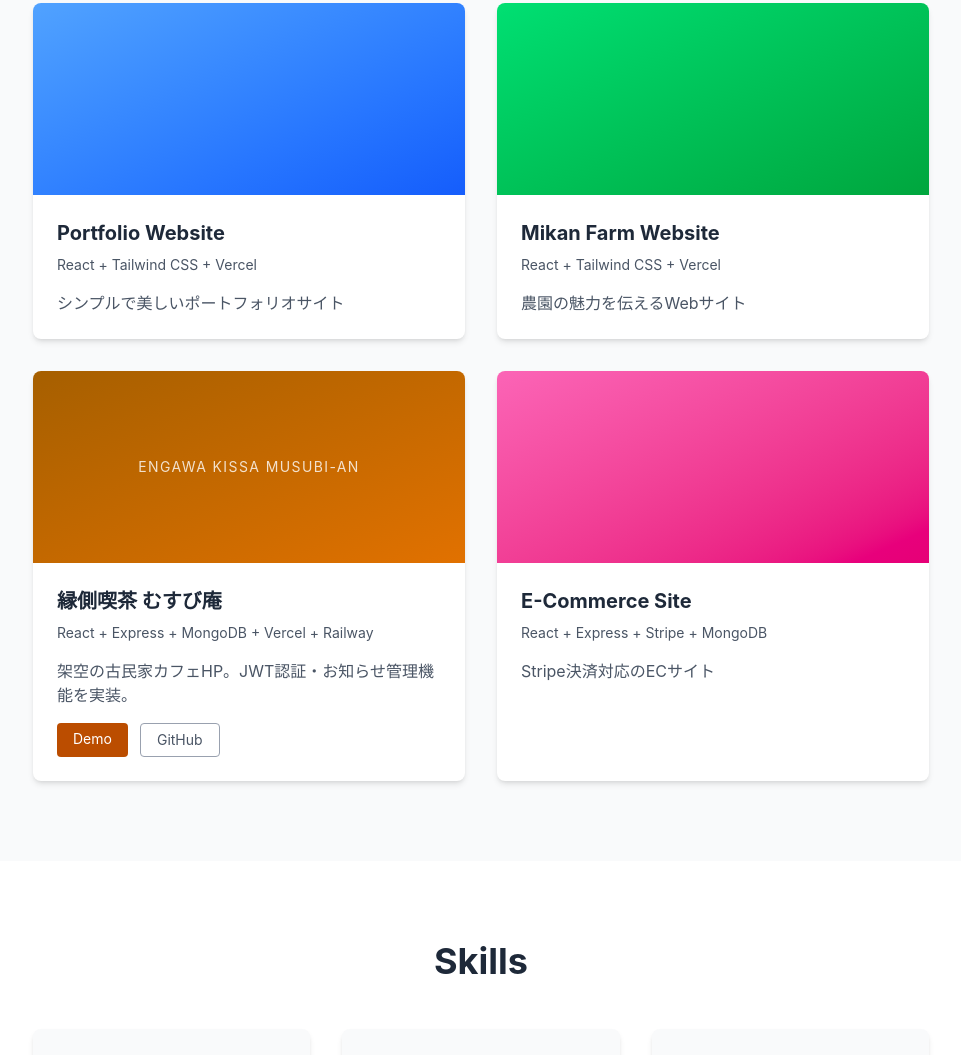
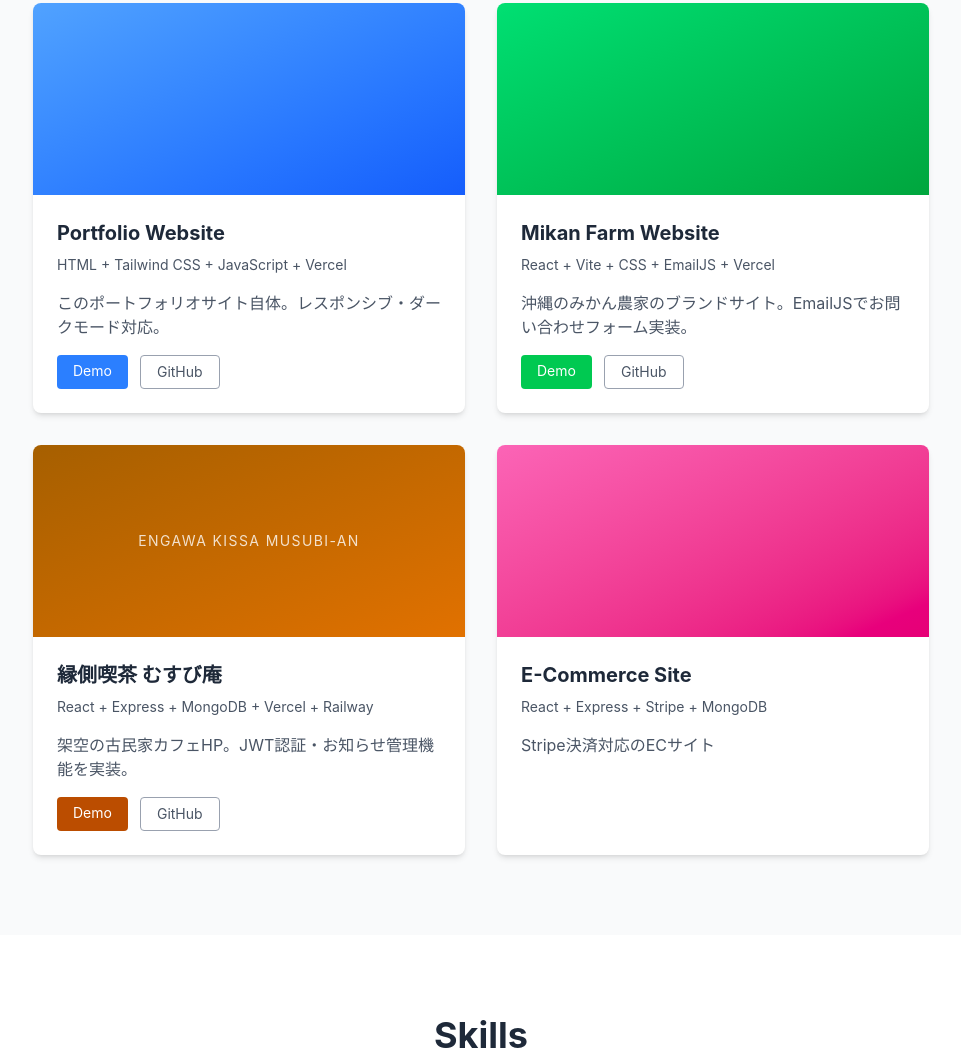
Before and after one commit to tunetune2424/portfolio-2026, a website built with Vite: page index.html in a window 1280 px wide. Shown: the part 1293-2348 px from the top of the page, without its empty margins (159-1120 px from the left). Built offline with nearby package versions, Linux system fonts and the light colour scheme; files whose address does not match are found by name.

Commit message:
feat: PortfolioとMikan FarmにDemo・GitHubリンクを追加
Co-Authored-By: Claude Sonnet 4.6 <noreply@anthropic.com>

```diff
--- a/index.html
+++ b/index.html
@@ -134,8 +134,18 @@
             <div class="h-48 bg-gradient-to-br from-blue-400 to-blue-600"></div>
             <div class="p-6">
               <h3 class="text-xl font-bold text-gray-800 dark:text-white mb-2">Portfolio Website</h3>
-              <p class="text-gray-600 dark:text-gray-300 text-sm mb-4">React + Tailwind CSS + Vercel</p>
-              <p class="text-gray-600 dark:text-gray-300">シンプルで美しいポートフォリオサイト</p>
+              <p class="text-gray-600 dark:text-gray-300 text-sm mb-4">HTML + Tailwind CSS + JavaScript + Vercel</p>
+              <p class="text-gray-600 dark:text-gray-300 mb-4">このポートフォリオサイト自体。レスポンシブ・ダークモード対応。</p>
+              <div class="flex gap-3">
+                <a href="https://portfolio-2026-gilt-two.vercel.app/" target="_blank" rel="noreferrer"
+                  class="text-sm px-4 py-1.5 bg-blue-500 text-white rounded hover:bg-blue-600 transition-colors no-underline">
+                  Demo
+                </a>
+                <a href="https://github.com/tunetune2424/portfolio-2026" target="_blank" rel="noreferrer"
+                  class="text-sm px-4 py-1.5 border border-gray-400 text-gray-600 dark:text-gray-300 rounded hover:bg-gray-100 dark:hover:bg-gray-600 transition-colors no-underline">
+                  GitHub
+                </a>
+              </div>
             </div>
           </div>
 
@@ -145,8 +155,18 @@
             <div class="h-48 bg-gradient-to-br from-green-400 to-green-600"></div>
             <div class="p-6">
               <h3 class="text-xl font-bold text-gray-800 dark:text-white mb-2">Mikan Farm Website</h3>
-              <p class="text-gray-600 dark:text-gray-300 text-sm mb-4">React + Tailwind CSS + Vercel</p>
-              <p class="text-gray-600 dark:text-gray-300">農園の魅力を伝えるWebサイト</p>
+              <p class="text-gray-600 dark:text-gray-300 text-sm mb-4">React + Vite + CSS + EmailJS + Vercel</p>
+              <p class="text-gray-600 dark:text-gray-300 mb-4">沖縄のみかん農家のブランドサイト。EmailJSでお問い合わせフォーム実装。</p>
+              <div class="flex gap-3">
+                <a href="https://mikan-farm.vercel.app/" target="_blank" rel="noreferrer"
+                  class="text-sm px-4 py-1.5 bg-green-500 text-white rounded hover:bg-green-600 transition-colors no-underline">
+                  Demo
+                </a>
+                <a href="https://github.com/tunetune2424/mikan-farm" target="_blank" rel="noreferrer"
+                  class="text-sm px-4 py-1.5 border border-gray-400 text-gray-600 dark:text-gray-300 rounded hover:bg-gray-100 dark:hover:bg-gray-600 transition-colors no-underline">
+                  GitHub
+                </a>
+              </div>
             </div>
           </div>
 
```
